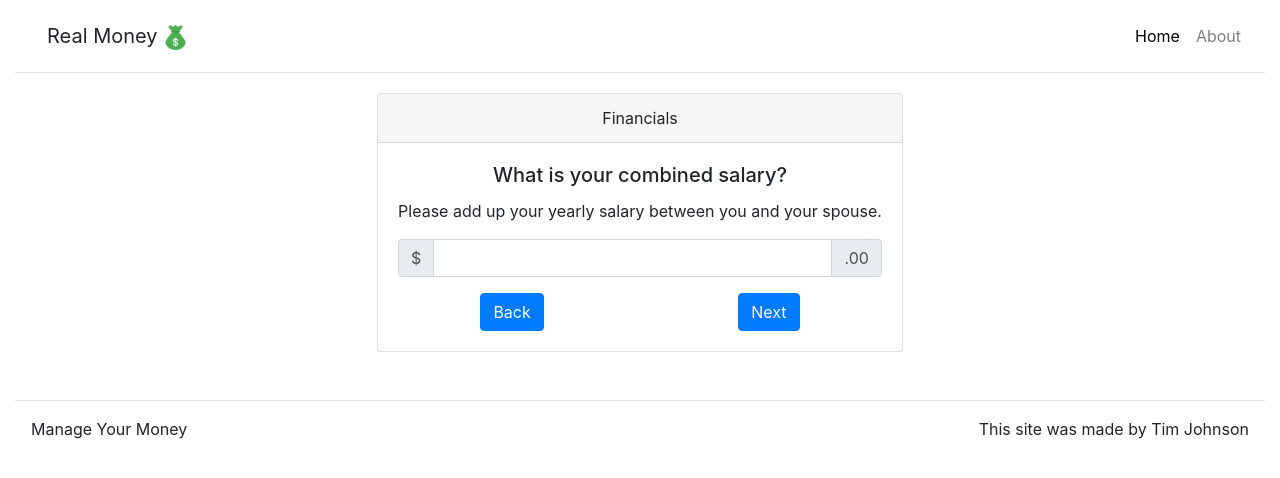
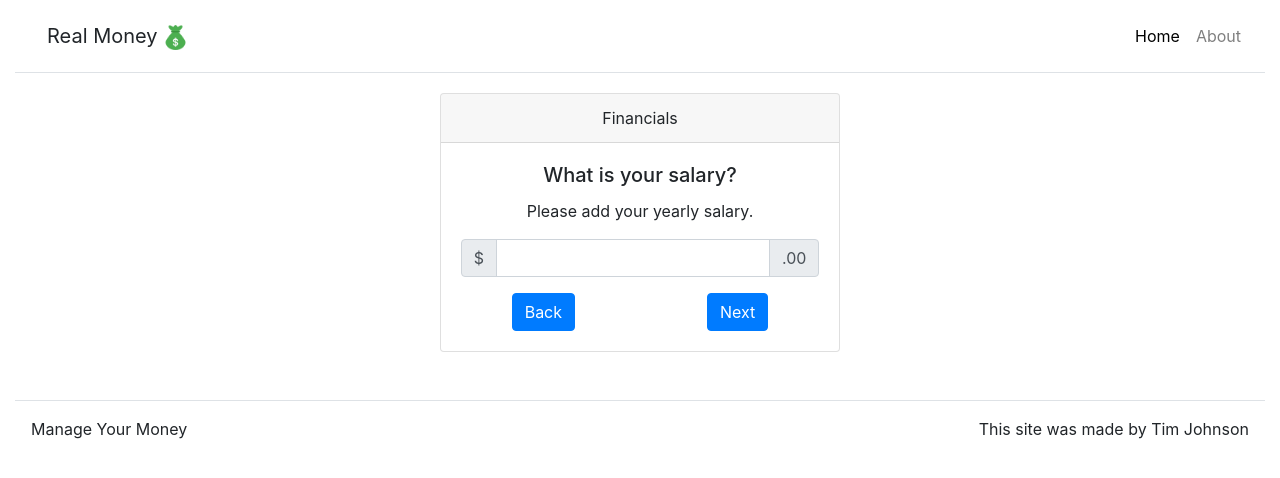
Before and after one commit to tajohnson16/MoneyManager, a React (Create React App) app: page /MoneyManager/salary in a window 1280 px wide. Shown: the top 478 px of the page. Built offline with nearby package versions, Linux system fonts and the light colour scheme.

Commit message:
Font and personalization changes

```diff
--- a/src/FinancialQuestions/HousePercent.js
+++ b/src/FinancialQuestions/HousePercent.js
@@ -36,7 +36,7 @@ const HousePercent = props => {
                 <Card.Body>
                     <Card.Title>What percentage of your net income would you like to spend on housing?</Card.Title>
                     <Card.Text>
-                        It is recommended that you spend no more than 31% of your net income
+                        It is recommended that you spend no more than 31% of your net income.
                     </Card.Text>
                     <Form onSubmit={handleSubmit}>
                         <InputGroup className="mb-3">
--- a/src/FinancialQuestions/Salary.js
+++ b/src/FinancialQuestions/Salary.js
@@ -10,6 +10,7 @@ import { Link } from 'react-router-dom';
 const Salary = props => {
     const [salary, setSalary] = useSessionStorage('salary')
     const [netSalary] = React.useState(sessionStorage.getItem('netSalary') || '');
+    const [status] = useSessionStorage('status')
 
     React.useEffect(() => {
         sessionStorage.setItem('netSalary', (salary * .69).toFixed(2))
@@ -25,6 +26,13 @@ const Salary = props => {
     }
 
     let history = useHistory();
+    let statusQuestion = "What is your salary?";
+    let statusText = "Please add your yearly salary.";
+
+    if (status == "Married") {
+        statusQuestion = "What is your combined salary?"
+        statusText = "Please add up your yearly salary between you and your spouse."
+    }
 
 
     return (
@@ -32,10 +40,8 @@ const Salary = props => {
             <Card className="text-center">
                 <Card.Header>Financials</Card.Header>
                 <Card.Body>
-                    <Card.Title>What is your combined salary?</Card.Title>
-                    <Card.Text>
-                        Please add up your yearly salary between you and your spouse.
-                    </Card.Text>
+                    <Card.Title>{statusQuestion}</Card.Title>
+                    <Card.Text>{statusText}</Card.Text>
                     <Form onSubmit={handleSubmit}>
                         <InputGroup className="mb-3">
                             <InputGroup.Prepend>
--- a/src/FinancialQuestions/SpendingMoney.js
+++ b/src/FinancialQuestions/SpendingMoney.js
@@ -36,7 +36,7 @@ const HousePercent = props => {
                 <Card.Body>
                     <Card.Title>What percentage of your net income would you like to set aside for spending money?</Card.Title>
                     <Card.Text>
-                        It is recommended that you spend no more than 10% of your net income
+                        It is recommended that you spend no more than 10% of your net income.
                     </Card.Text>
                     <Form onSubmit={handleSubmit}>
                         <InputGroup className="mb-3">
--- a/src/components/MonthlySalaryCard.js
+++ b/src/components/MonthlySalaryCard.js
@@ -5,7 +5,7 @@ import CurrencyFormat from 'react-currency-format';
 const MonthlySalaryCard = props => {
     return (
         <Card border='gray' bg={'light'} style={{ width: '18rem', marginBottom: "20px" }}>
-            <h5 style={{ textAlign: "center", fontSize: "25px", padding: "25px 0", lineHeight: "2.0" }}>
+            <h5 style={{ textAlign: "center", fontSize: "25px", padding: "25px 10px", lineHeight: "2.0" }}>
                 With a yearly net salary of <a style={{ color: '#00b300' }}>
                     {<CurrencyFormat value={props.netSalary} displayType={'text'} thousandSeparator={true} prefix={'$'} />}
                 </a>, you will have
--- a/src/pages/ResultsPage.js
+++ b/src/pages/ResultsPage.js
@@ -76,7 +76,7 @@ const ResultsPage = () => {
         <div>
 
             <Jumbotron>
-                <h1 className="display-3 font-weight-bolder">{name}</h1>
+                <h1 className="display-3">{name}</h1>
                 <h2><small className="text-muted">{profession}</small></h2>
                 <Row className="justify-content-around py-0" style={inlineStyle}>
                     <PersonalCard text="Marital Status" value={status}></PersonalCard>
@@ -91,7 +91,8 @@ const ResultsPage = () => {
                 {/* Monthly Spending Tab */}
                 <Tab eventKey="monthly" title="Monthly Spending">
                     <div id={'Monthly'}>
-                        <h1 style={{ textAlign: 'center' }} className="display-3 font-weight-bolder text-muted">- Monthly Spending -</h1>
+                        <h1 style={{ textAlign: 'center' }} className="display-3">Monthly Spending</h1>
+                        <br />
                         <Row className="justify-content-around py-0" style={inlineStyle}>
                             <MonthlySalaryCard netSalary={netSalary}></MonthlySalaryCard>
                             <SavingsCard saving={saving} netSalary={netSalary}></SavingsCard>
@@ -105,14 +106,14 @@ const ResultsPage = () => {
                 {/* Housing Tab */}
                 <Tab eventKey="housing" title="Housing">
                     <div id={'Housing'}>
-                        <h1 style={{ textAlign: 'center' }} className="display-3 font-weight-bolder text-muted">- Housing Section Coming Soon -</h1>
+                        <h1 style={{ textAlign: 'center' }} className="display-3 text-muted">Housing Section Coming Soon</h1>
                     </div>
                 </Tab>
 
                 {/* Other Tab */}
                 <Tab eventKey="car" title="Car">
                     <div id={'Car'}>
-                        <h1 style={{ textAlign: 'center' }} className="display-3 font-weight-bolder text-muted">- Car Section Coming Soon -</h1>
+                        <h1 style={{ textAlign: 'center' }} className="display-3 text-muted">Car Section Coming Soon</h1>
                     </div>
                 </Tab>
             </Tabs>
@@ -120,7 +121,7 @@ const ResultsPage = () => {
 
             <Button variant="danger" onClick={startOver}>Start Over</Button>
 
-        </div>
+        </div >
     );
 }
 
```
